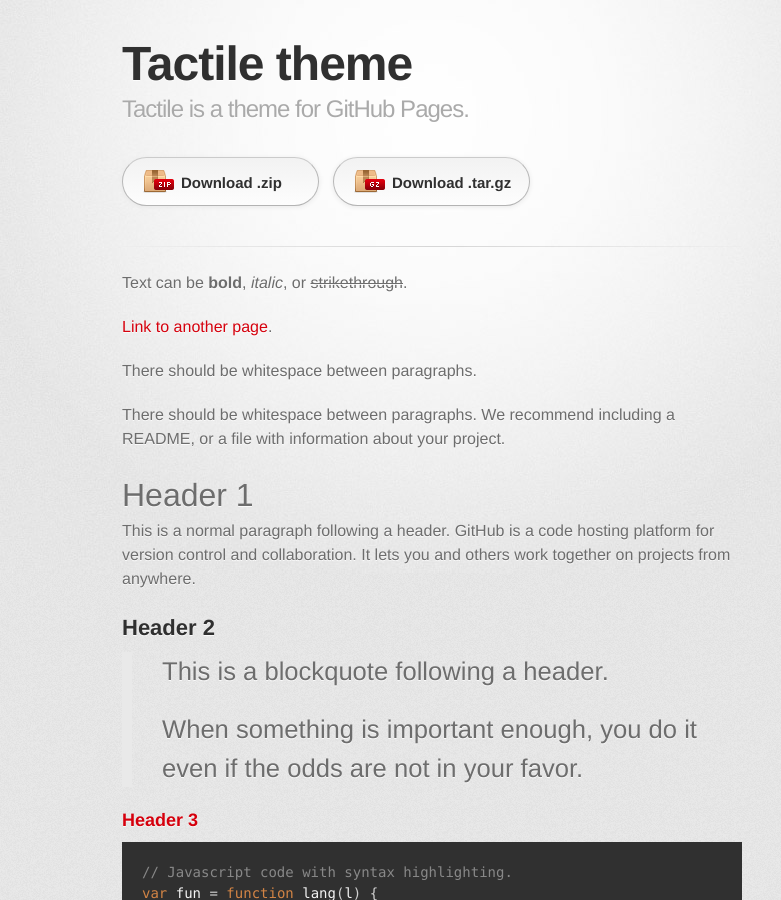
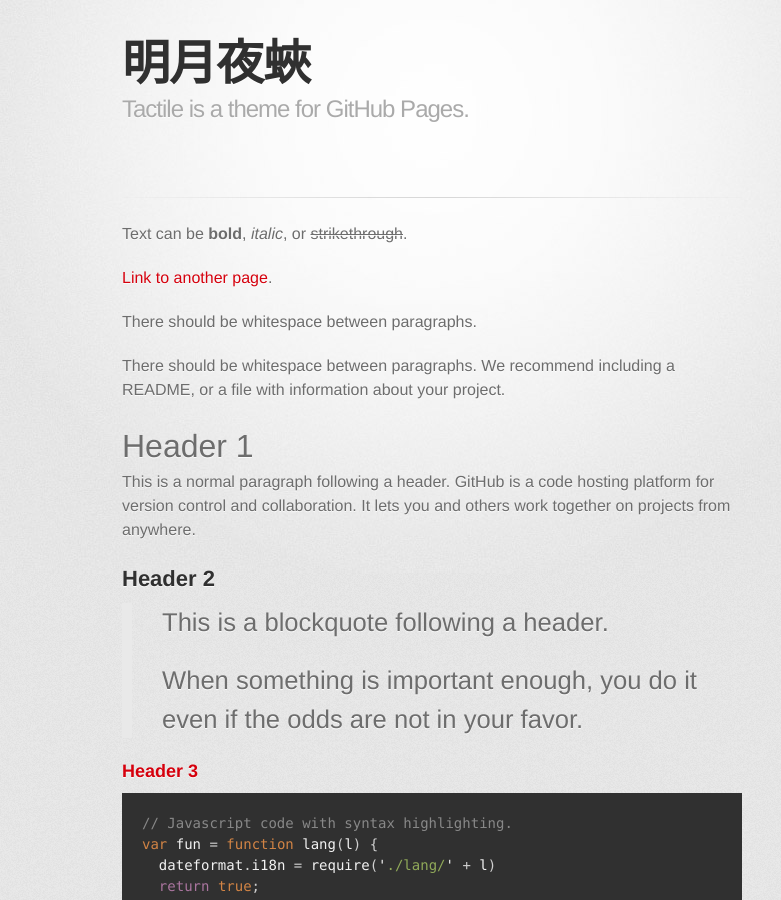
Before and after one commit to m3yh/m3yh.github.io, a Jekyll site: the page built from index.md, in a window 1280 px wide and 900 px high. Shown: the whole window, without its empty margins (208-989 px from the left). Built offline with Jekyll 4.4.1, drawn with Linux system fonts in a browser that asks for light colours; some web fonts are replaced.

Commit message:
Update _config.yml

```diff
--- a/_config.yml
+++ b/_config.yml
@@ -1,5 +1,5 @@
-title: Tactile theme
+title: 明月夜蛺
 description: Tactile is a theme for GitHub Pages.
-show_downloads: true
+show_downloads: false
 google_analytics:
 theme: jekyll-theme-tactile
```
